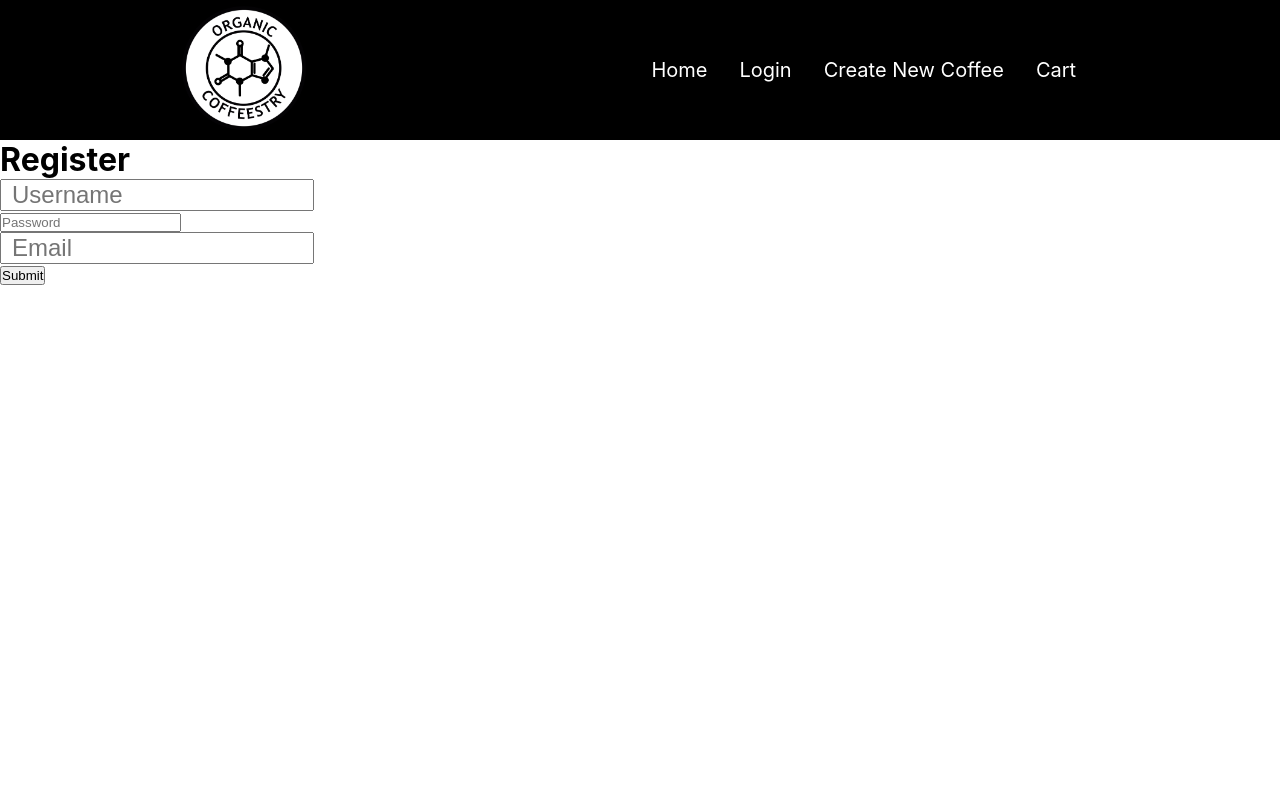
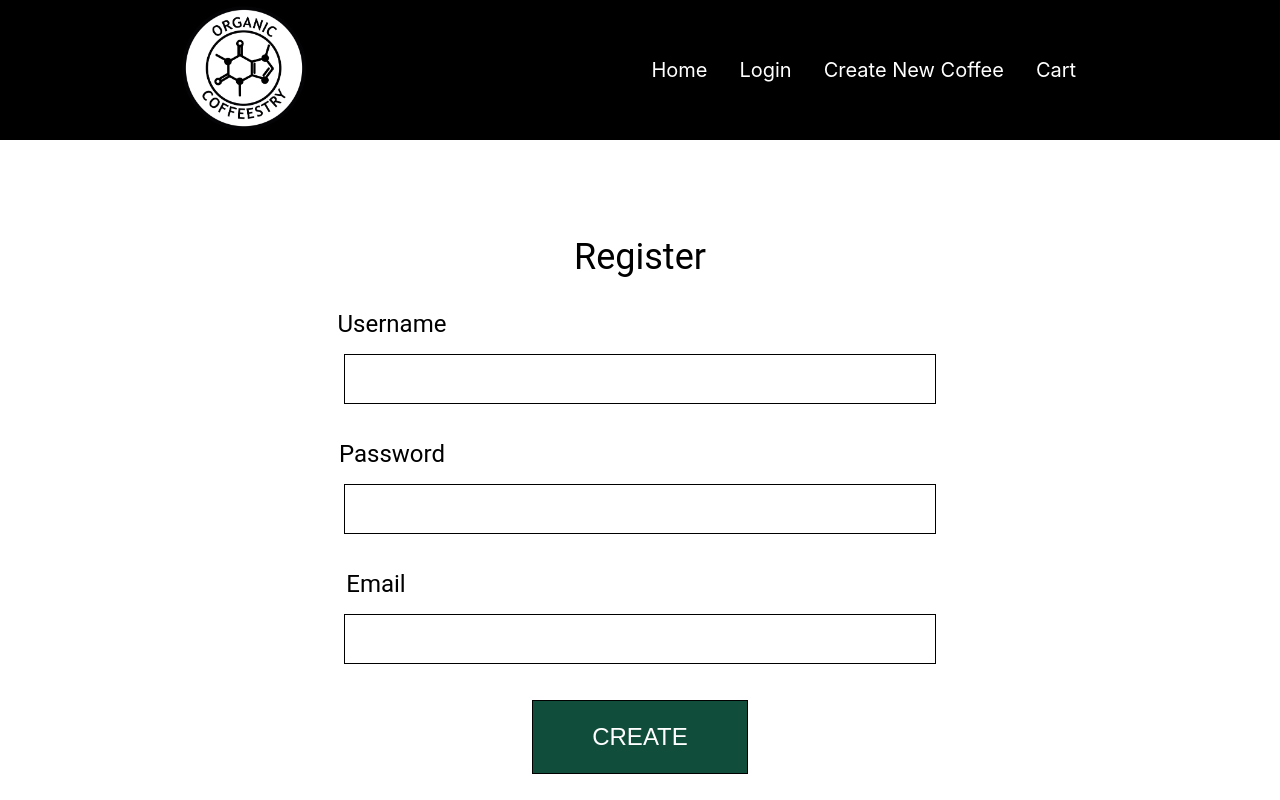
Before and after one commit to ralphie94/coffeestry, a React (Create React App) app: page /register in a window 1280 px wide. Built offline with nearby package versions, Linux system fonts and the light colour scheme.

Commit message:
merged code to fix

```diff
--- a/src/App.js
+++ b/src/App.js
@@ -1,17 +1,17 @@
 import React, { Component } from 'react';
-import { BrowserRouter as Router, Route } from 'react-router-dom';
+import { BrowserRouter as Router, Route } from "react-router-dom";
 
-import Navbar from './components/Navbar/Navbar';
-import SideDrawer from './components/SideDrawer/SideDrawer';
-import Backdrop from './components/Backdrop/Backdrop';
-import CreateCoffee from './components/CreateCoffee/CreateCoffee';
-import CoffeeList from './components/CoffeeList/CoffeeList';
-import CoffeeShow from './components/CoffeeShow/CoffeeShow';
-import Cart from './components/Cart/Cart';
-import Login from './components/Login/Login';
-import Register from './components/Register/Register';
+import Navbar from "./components/Navbar/Navbar";
+import SideDrawer from "./components/SideDrawer/SideDrawer";
+import Backdrop from "./components/Backdrop/Backdrop";
+import CreateCoffee from "./components/CreateCoffee/CreateCoffee";
+import CoffeeList from "./components/CoffeeList/CoffeeList";
+import CoffeeShow from "./components/CoffeeShow/CoffeeShow";
+import Cart from "./components/Cart/Cart";
+import Login from "./components/Login/Login";
+import Register from "./components/Register/Register";
 
-import './App.css';
+import "./App.css";
 
 class App extends Component {
   state = {
@@ -21,46 +21,44 @@ class App extends Component {
 
   doSetCurrentUser = user =>
     this.setState({
-      currentUser: user,
-    });
+      currentUser: user
+  });
 
   drawerTogglerClickHandler = () => {
-    this.setState(prevState => {
-      return { sideDrawerOpen: !prevState.sideDrawerOpen };
+    this.setState((prevState) => {
+      return {sideDrawerOpen: !prevState.sideDrawerOpen};
     });
   };
 
   backdropClickHandler = () => {
-    this.setState({ sideDrawerOpen: false });
+    this.setState({sideDrawerOpen: false});
   };
 
   render() {
     let backdrop;
 
     if (this.state.sideDrawerOpen) {
-      backdrop = <Backdrop click={this.backdropClickHandler} />;
+      backdrop = <Backdrop click={this.backdropClickHandler} />
     }
     return (
       <div>
         <Router>
-          <Navbar
-            drawerClickHandler={this.drawerTogglerClickHandler}
-          />
-          <SideDrawer
-            show={this.state.sideDrawerOpen}
-            click={this.backdropClickHandler}
-          />
-          {backdrop}
-          <div className='container'>
-            <Route path='/' exact component={CoffeeList} />
-            <Route path='/create' component={CreateCoffee} />
-            <Route path='/cart' component={Cart} />
-            <Route path='/coffee/:id' component={CoffeeShow} />
+        <Navbar drawerClickHandler={this.drawerTogglerClickHandler} currentUser={this.state.currentUser} />
+        <SideDrawer show={this.state.sideDrawerOpen} click={this.backdropClickHandler} currentUser={this.state.currentUser} />
+        {backdrop}
+          <div className="container">
+            <Route path="/" exact component={CoffeeList} />
+            <Route path="/create" component={CreateCoffee} />
+            <Route path="/cart" render={() => <Cart currentUser={this.state.currentUser} />} />
+            <Route path="/coffee/:id" render={() => (<CoffeeShow currentUser={this.state.currentUser} />)}/>
             <Route
               path='/login'
-              component={Login}
-              currentUser={this.state.currentUser}
-              doSetCurrentUser={this.doSetCurrentUser}
+              render={() => (
+                <Login
+                  currentUser={this.state.currentUser}
+                  doSetCurrentUser={this.doSetCurrentUser}
+                />
+              )}
             />
             <Route
               path='/register'
--- a/src/components/Login/Login.css
+++ b/src/components/Login/Login.css
@@ -94,7 +94,7 @@ input[type="text"] {
     text-indent: 10px;
 }
 
-input[type=""] {
+input[type="password"] {
     font-size: 24px;
     text-indent: 10px;
 }
--- a/src/components/Register/Register.js
+++ b/src/components/Register/Register.js
@@ -1,106 +1,70 @@
-import React, { Component } from 'react';
-import { Redirect } from 'react-router-dom';
+import React, { Component } from "react";
+import { Redirect } from "react-router-dom";
 
 import "./Register.css";
 
 class Register extends Component {
     state = {
-    username: '',
-    password: '',
-    email: '',
+        username: "",
+        password: "",
+        email: "",
         logged: false,
-    message: '',
-  };
+        message: ""
+    }
 
-  changeHandler = e => {
+    changeHandler = (e) => {
         this.setState({
-      [e.target.name]: e.target.value,
-    });
-  };
+            [e.target.name]: e.target.value
+        })
+    }
 
-  handleSubmit = async e => {
-    e.preventDefault();
-    const loginResponse = await fetch('/users', {
-      method: 'POST',
-      credentials: 'include',
+    handleSubmit = (e) =>{
+        e.preventDefault()
+        fetch ("/users", {
+            method: "POST",
+            credentials: "include",
             body: JSON.stringify(this.state),
-      headers: {
-        'Content-type': 'application/json',
-      },
-    });
-    const parsedResponse = await loginResponse.json();
-    if (parsedResponse.success) {
-      console.log('HIT FRONT');
-      this.props.doSetCurrentUser(parsedResponse.user);
-      this.setState({
-        logged: true,
-      });
-    } else {
-      console.log('HIT ELSE');
-      this.setState({
-        message: 'Try again!',
-      });
+            headers:{
+                "Content-type" : 'application/json'
             }
-  };
+        })
+        .then(results => results.json())
+        .then(data => this.setState({data: data, logged: true}))
+    }
 
-  render() {
-    const { username, password, email } = this.state;
+    render(){
+        const  { username, password, email } = this.state
         return (
             <div>
-        {this.state.logged ? (
-          <Redirect to={`/`} />
-        ) : (
-            <RegisterForm
+                {
+                    this.state.logged
+                    ? <Redirect to={`/`}/>
+                    : <RegisterForm
                     changeHandler={this.changeHandler}
                     handleSubmit={this.handleSubmit}
                     username={username}
                     password={password}
-              email={email}
-            />
-          )}
+                    email={email}/>
+                }
             </div>
-    );
+
+        )
     }
 }
-const RegisterForm = ({
-  changeHandler,
-  handleSubmit,
-  username,
-  password,
-  email,
-}) => (
+const RegisterForm = ({changeHandler, handleSubmit, username, password, email}) =>
 <div>
 <form onSubmit={e => handleSubmit(e)}>
-        <h1>Register</h1>
-        <input
-          onChange={changeHandler}
-          type='text'
-          name='username'
-          placeholder='Username'
-          value={username}
-        ></input>
-        <br />
-        <input
-          onChange={changeHandler}
-          type='password'
-          name='password'
-          placeholder='Password'
-          value={password}
-        ></input>
-        <br />
-        <input
-          onChange={changeHandler}
-          type='text'
-          name='email'
-          placeholder='Email'
-          value={email}
-        ></input>
-        <br />
-        <button type='submit' value='Submit'>
-          Submit
-      </button>
+    <div className="login-container">
+        <h1 className="register-title">Register</h1>
+        <h2 className="username">Username</h2>
+        <input onChange={changeHandler} type="text" className="name-register" name="username" value={username}></input><br/>
+        <h2 className="password">Password</h2>
+        <input onChange={changeHandler} type="password" className="password-register" name="password" value={password}></input><br/>
+        <h2 className="email">Email</h2>
+        <input onChange={changeHandler} type="text" className="email-box" name="email" value={email}></input><br/>
+        <button type="submit" className="register-btn" value="Submit">CREATE</button>
+    </div>
 </form>
 </div>
-  );
 
 export default Register;
```
Lines whose indentation alone changed are shown as unchanged.
